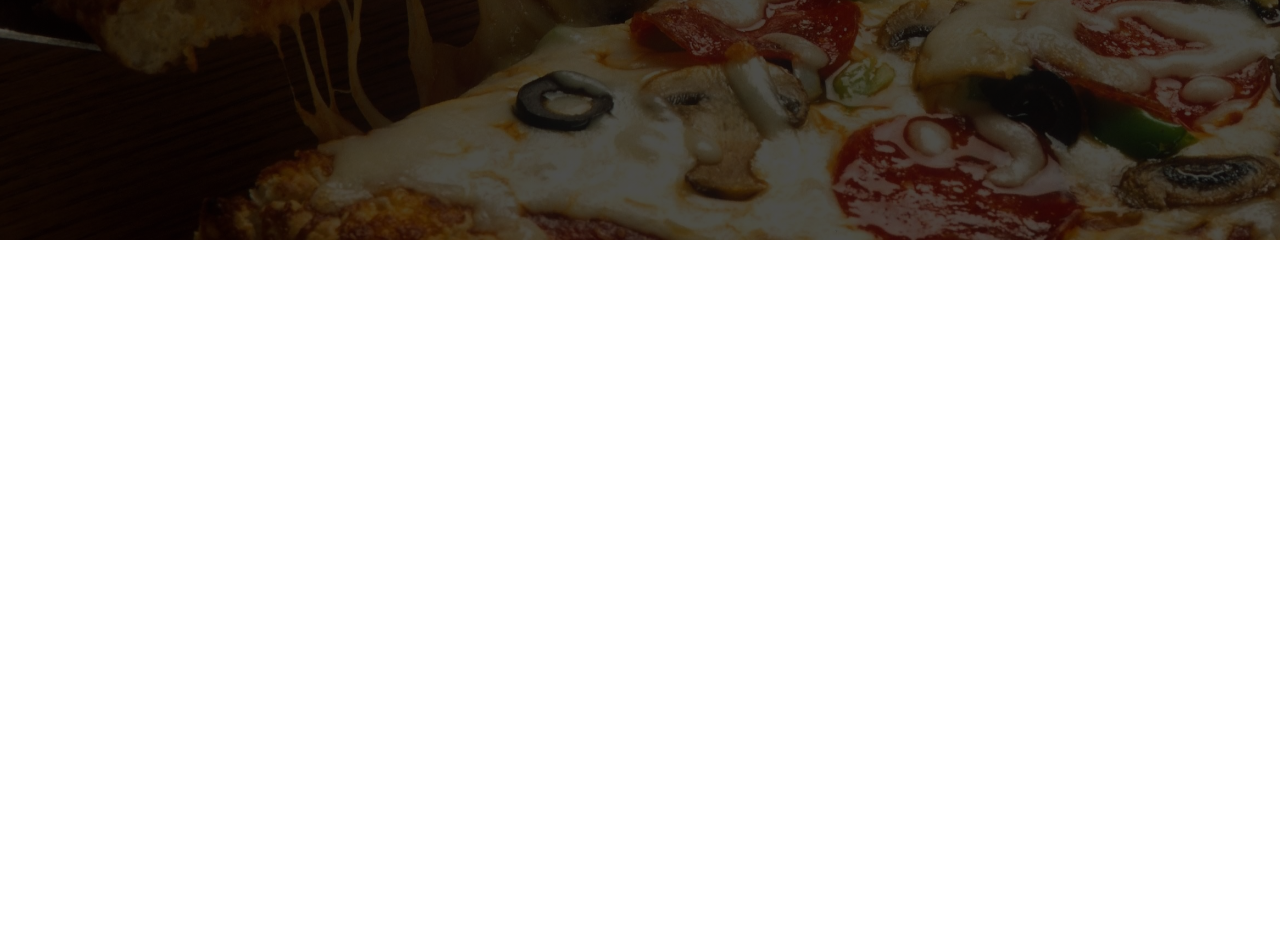
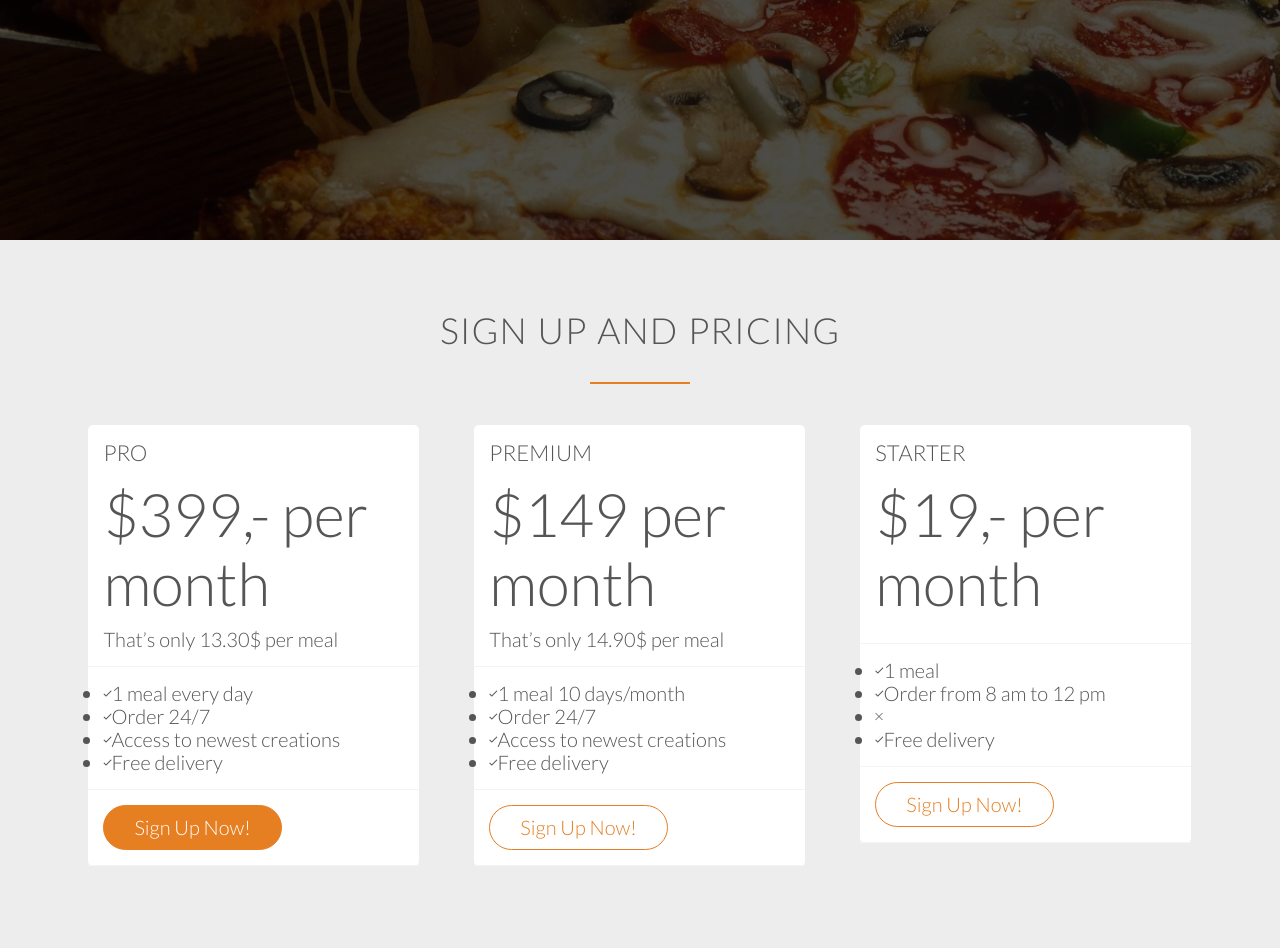
Before and after one commit to linocatucci/html5-css3-course, a PHP site: page / in a window 1280 px wide. Shown: the part 3875-4823 px from the top of the page. Before the commit the page ends 4115 px from the top, so only its background shows below. Run offline with PHP 8.4, Linux system fonts and the light colour scheme; some web fonts are replaced.

Commit message:
coding the price plan

```diff
--- a/index.html
+++ b/index.html
@@ -233,6 +233,71 @@
         </div>
     </section>
 
+    <section class="section-plans">
+        <div class="row">
+            <h2>Sign up and Pricing</h2>
+        </div>
+        <div class="row">
+            <div class="col span-1-of-3">
+                <div class="plan-box">
+                    <div>
+                        <h3>Pro</h3>
+                        <p class="plan-price">$399,- per month</p>
+                        <p class="plan-price-meal">That’s only 13.30$ per meal</p>
+                    </div>
+                    <div>
+                        <ul>
+                            <li><i class="ion-ios-checkmark-empty"></i>1 meal every day</li>
+                            <li><i class="ion-ios-checkmark-empty"></i>Order 24/7</li>
+                            <li><i class="ion-ios-checkmark-empty"></i>Access to newest creations</li>
+                            <li><i class="ion-ios-checkmark-empty"></i>Free delivery</li>
+                        </ul>
+                    </div>
+                    <div>
+                        <a class="btn btn-full" href="#">Sign Up Now!</a>
+                    </div>
+                </div>
+            </div>
+            <div class="col span-1-of-3">
+                <div class="plan-box">
+                    <div>
+                        <h3>Premium</h3>
+                        <p class="plan-price">$149 per month</p>
+                        <p class="plan-price-meal">That’s only 14.90$ per meal</p>
+                    </div>
+                    <div>
+                        <ul>
+                            <li><i class="ion-ios-checkmark-empty"></i>1 meal 10 days/month</li>
+                            <li><i class="ion-ios-checkmark-empty"></i>Order 24/7</li>
+                            <li><i class="ion-ios-checkmark-empty"></i>Access to newest creations</li>
+                            <li><i class="ion-ios-checkmark-empty"></i>Free delivery</li>
+                        </ul>
+                    </div>
+                    <div>
+                        <a class="btn btn-ghost" href="#">Sign Up Now!</a>
+                    </div>
+                </div>
+            </div>
+            <div class="col span-1-of-3">
+                <div class="plan-box">
+                    <div>
+                        <h3>Starter</h3>
+                        <p class="plan-price">$19,- per month</p>
+                    </div>
+                    <div>
+                        <ul>
+                            <li><i class="ion-ios-checkmark-empty"></i>1 meal</li>
+                            <li><i class="ion-ios-checkmark-empty"></i>Order from 8 am to 12 pm</li>
+                            <li><i class="ion-ios-close-empty"></i></li>
+                            <li><i class="ion-ios-checkmark-empty"></i>Free delivery</li>
+                        </ul>
+                    </div>
+                    <div>
+                        <a class="btn btn-ghost" href="#">Sign Up Now!</a>
+                    </div>
+                </div>
+    </section>
+
 </body>
 
 </html>
--- a/resources/css/styles.css
+++ b/resources/css/styles.css
@@ -306,6 +306,34 @@ cite img {
 }
 
 
+/*---------------------------------------------------------------------------------
+/* SIGN UP  /*
+/*---------------------------------------------------------------------------------*/
+
+.section-plans {
+    background-color: #ededed;
+}
+
+.plan-box {
+    background-color: #fff;
+    border-radius: 5px;
+    width: 90%;
+    margin-left: 5%;
+}
+
+.plan-box div {
+    padding: 15px;
+    border-bottom: 1px solid #f4f4f4;
+}
+
+.plan-price {
+    font-size: 300%;
+    margin-bottom: 10px;
+}
+
+.plan-price-meal {}
+
+
 /*
 
 door de normilize file heeft h1 heeft een margin top gekregen, dit wordt nu weggehaald
```
